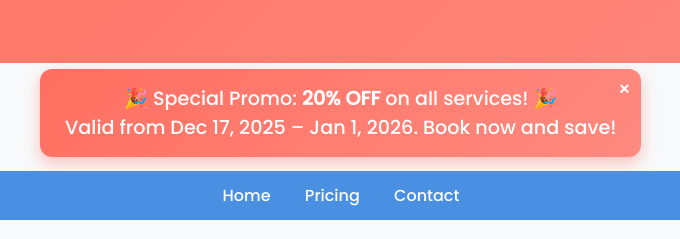
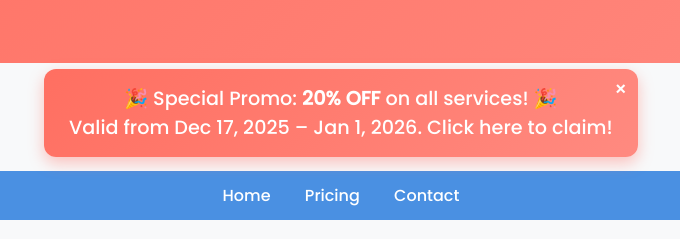
Before and after one commit to dsnooky/myportfolio, a plain HTML site: page pricing.html in a window 1280 px wide. Shown: the part 158-397 px from the top of the page, 299-979 px from the left. Drawn offline with nearby package versions, Linux system fonts and the light colour scheme.

Commit message:
Update pricing.html

```diff
--- a/pricing.html
+++ b/pricing.html
@@ -213,9 +213,9 @@ footer {
 
 <!-- Sticky Clickable Promo Banner -->
 <section id="promo">
-  <a href="contact.html" class="promo-banner" id="promoBanner">
+  <a href="promo-contact.html" class="promo-banner" id="promoBanner">
     🎉 Special Promo: <strong>20% OFF</strong> on all services! 🎉<br>
-    <span>Valid from Dec 17, 2025 – Jan 1, 2026. Book now and save!</span>
+    <span>Valid from Dec 17, 2025 – Jan 1, 2026. Click here to claim!</span>
     <span class="close-btn" onclick="closePromo(event)">&times;</span>
   </a>
 </section>
```
